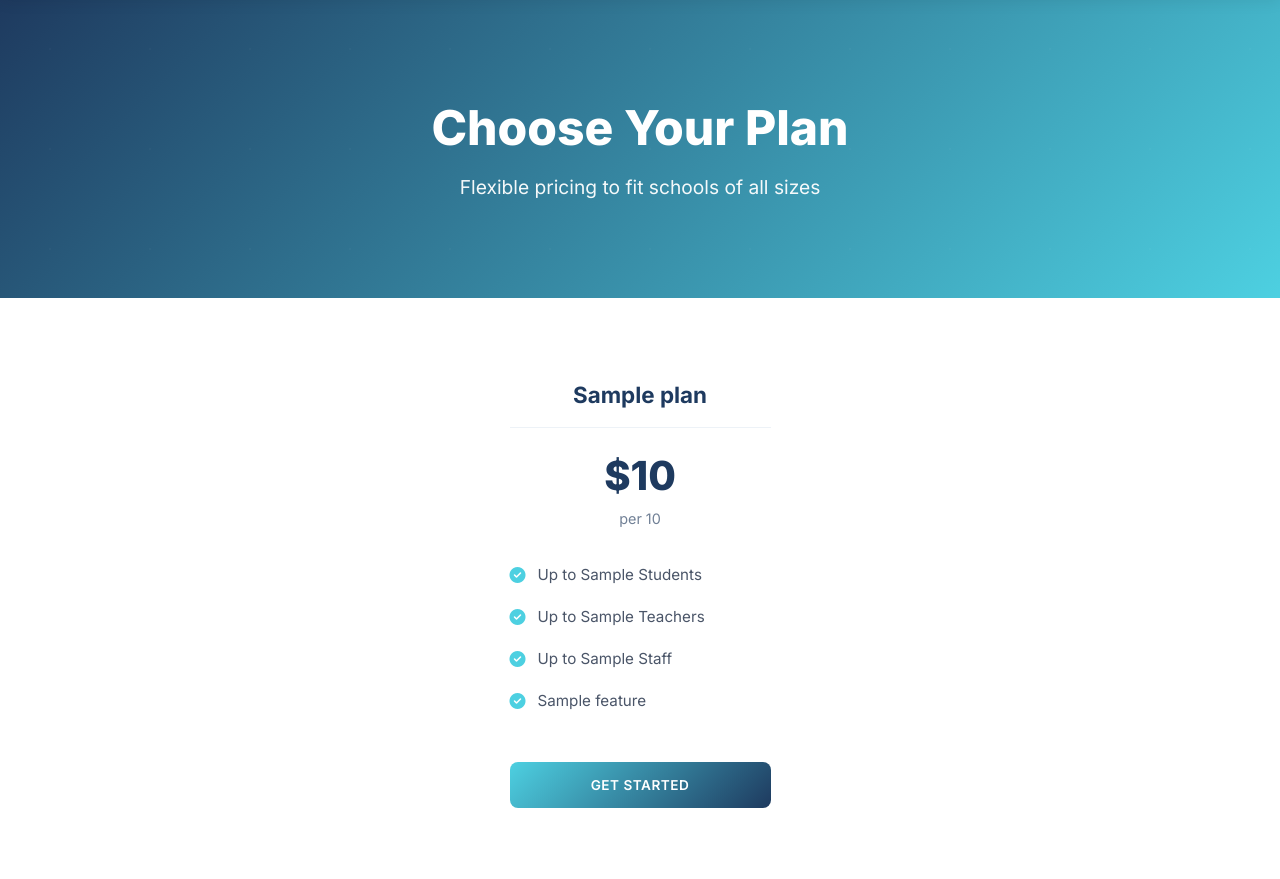
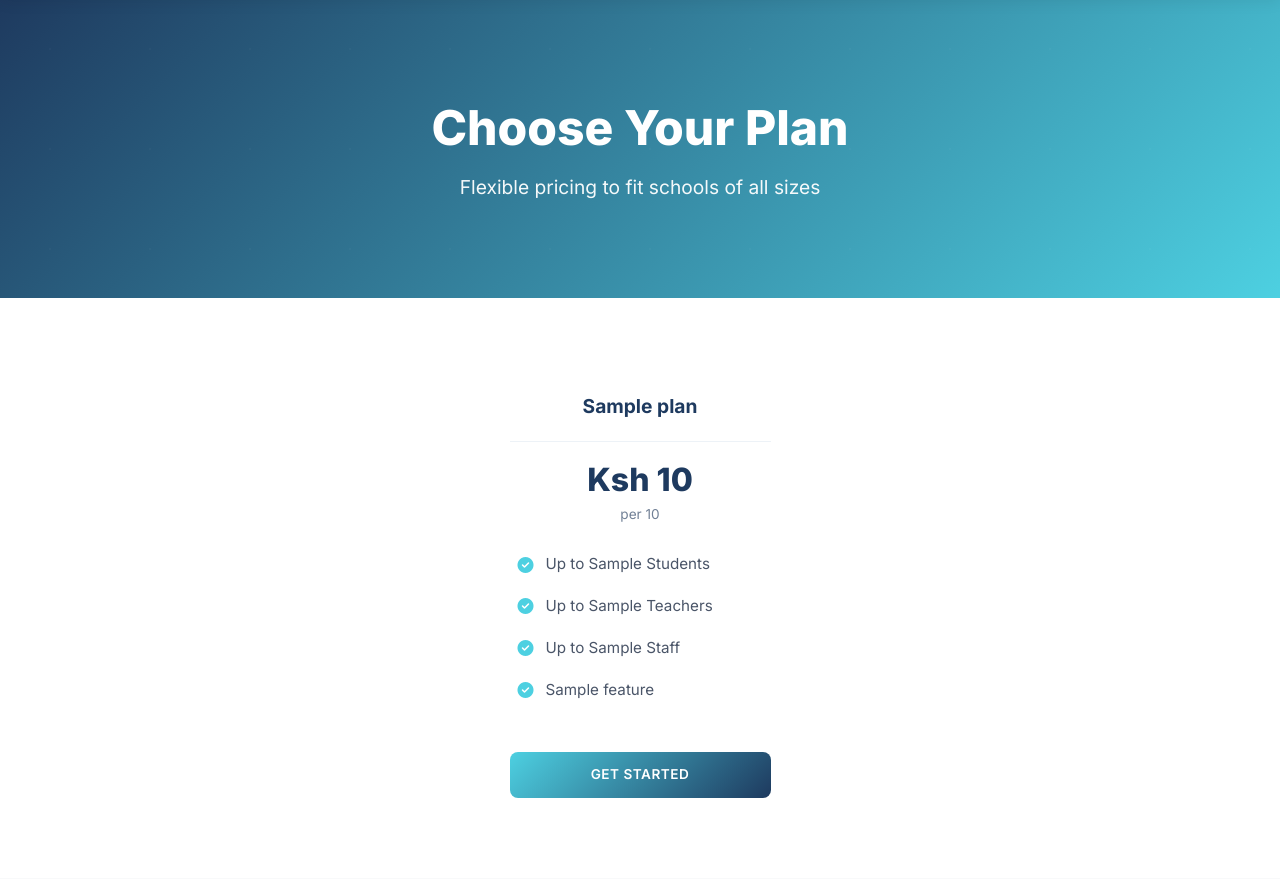
Before and after one commit to timestentechnologies/Clasyo, a Django app: template templates/frontend/pricing.html in a window 1280 px wide. Shown: the part 85-964 px from the top of the page. Run offline with Django 4.2, Linux system fonts and the light colour scheme; the template is opened without the code that fills it: most values are stand-ins (such as "Sample title", 1, 10 or a date in 2020).

Commit message:
New updated version

```diff
--- a/templates/frontend/pricing.html
+++ b/templates/frontend/pricing.html
@@ -1,4 +1,6 @@
 {% extends 'frontend/base.html' %}
+{% load static %}
+{% load humanize %}
 
 {% block title %}Pricing Plans - Clasyo{% endblock %}
 
@@ -8,13 +10,14 @@
         background: #ffffff;
         border-radius: 16px;
         box-shadow: 0 4px 20px rgba(30, 58, 95, 0.08);
-        padding: 2.5rem 2rem;
+        padding: 2rem 1.5rem;
         position: relative;
         transition: all 0.3s cubic-bezier(0.25, 0.8, 0.25, 1);
         height: 100%;
         border: none;
-        overflow: hidden;
+        overflow: visible;
         z-index: 1;
+        margin: 0 0.5rem;
     }
 
     .pricing-card::before {
@@ -42,6 +45,8 @@
         border: none;
         box-shadow: 0 15px 40px rgba(30, 58, 95, 0.15);
         transform: scale(1.02);
+        margin-top: 1rem;
+        margin-bottom: 1rem;
     }
 
     .pricing-card.popular::before {
@@ -50,37 +55,42 @@
 
     .popular-badge {
         position: absolute;
-        top: 15px;
-        right: -30px;
+        top: 12px;
+        right: -35px;
         transform: rotate(45deg);
         background: linear-gradient(135deg, #1E3A5F 0%, #4DD0E1 100%);
         color: white;
-        padding: 0.3rem 3rem;
-        font-size: 0.8rem;
+        padding: 0.25rem 2.5rem;
+        font-size: 0.7rem;
         font-weight: 600;
         box-shadow: 0 2px 10px rgba(30, 58, 95, 0.2);
         z-index: 2;
-        width: 150px;
+        width: 140px;
         text-align: center;
     }
 
     .plan-name {
-        font-size: 1.4rem;
+        font-size: 1.2rem;
         font-weight: 700;
         color: #1E3A5F;
-        margin-bottom: 1.2rem;
+        margin: 0.5rem 0 1rem;
         text-align: center;
-        padding-bottom: 1rem;
+        padding-bottom: 0.8rem;
         border-bottom: 1px solid #edf2f7;
+        min-height: 3.5rem;
+        display: flex;
+        align-items: center;
+        justify-content: center;
     }
 
     .plan-price {
-        font-size: 2.5rem;
+        font-size: 2rem;
         font-weight: 800;
         color: #1E3A5F;
-        margin: 1.5rem 0 0.5rem;
+        margin: 1.2rem 0 0.3rem;
         text-align: center;
         line-height: 1.2;
+        word-break: break-word;
     }
 
     .plan-price small {
@@ -91,15 +101,16 @@
 
     .plan-duration {
         color: #718096;
-        font-size: 0.9rem;
-        margin-bottom: 1.5rem;
+        font-size: 0.85rem;
+        margin-bottom: 1.2rem;
         text-align: center;
     }
 
     .plan-features {
         list-style: none;
         padding: 0;
-        margin: 1.5rem 0;
+        margin: 0 0 1.5rem;
+        padding: 0 0.5rem;
     }
 
     .plan-features li {
@@ -220,7 +231,7 @@
                     </div>
                     {% endif %}
                     <div class="plan-name">{{ plan.name }}</div>
-                    <div class="plan-price">${{ plan.price }}</div>
+                    <div class="plan-price">Ksh {{ plan.price|intcomma }}</div>
                     <div class="plan-duration">per {{ plan.duration|lower }}</div>
 
                     <ul class="plan-features">
```
Also changed, not shown: db.sqlite3.
